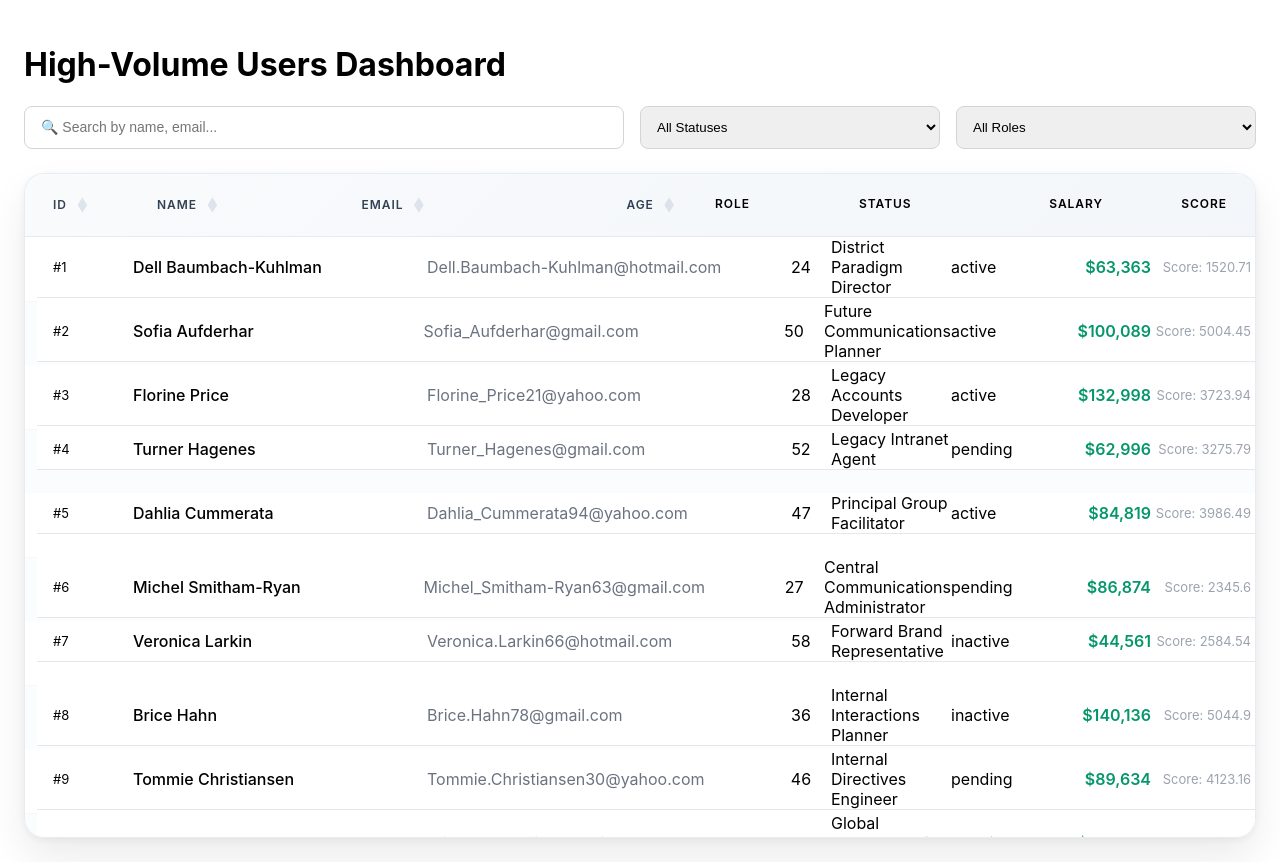
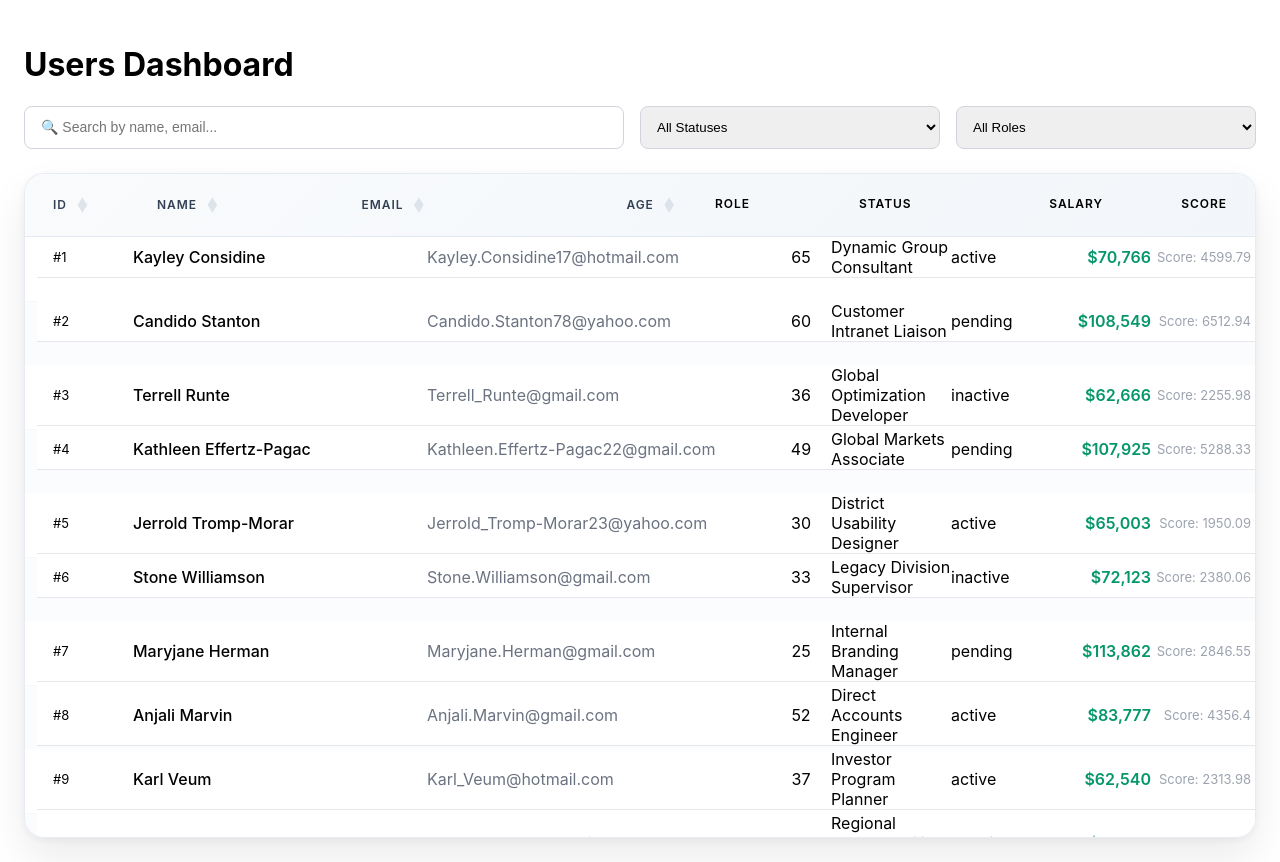
Before and after one commit to umidjon11111/users-dashboard-react, a React (Create React App) app: page / in a window 1280 px wide. Built offline with nearby package versions, Linux system fonts and the light colour scheme.

Commit message:
:fix react-window version

```diff
--- a/package.json
+++ b/package.json
@@ -9,8 +9,8 @@
     "@testing-library/react": "^16.3.2",
     "@testing-library/user-event": "^13.5.0",
     "lucide-react": "^0.564.0",
-    "react": "^19.2.4",
-    "react-dom": "^19.2.4",
+    "react": "^18.2.0",
+    "react-dom": "^18.2.0",
     "react-scripts": "5.0.1",
     "react-window": "^1.8.7",
     "web-vitals": "^2.1.4"
--- a/src/App.js
+++ b/src/App.js
@@ -40,7 +40,7 @@ export default function App() {
 
   return (
     <div style={{ padding: 24 }}>
-      <h1>High-Volume Users Dashboard</h1>
+      <h1> Users Dashboard</h1>
 
       <SearchFilters
         searchTerm={searchTerm}
```
Also changed, not shown: 1 other file (tests, documents, lock files or other folders).
